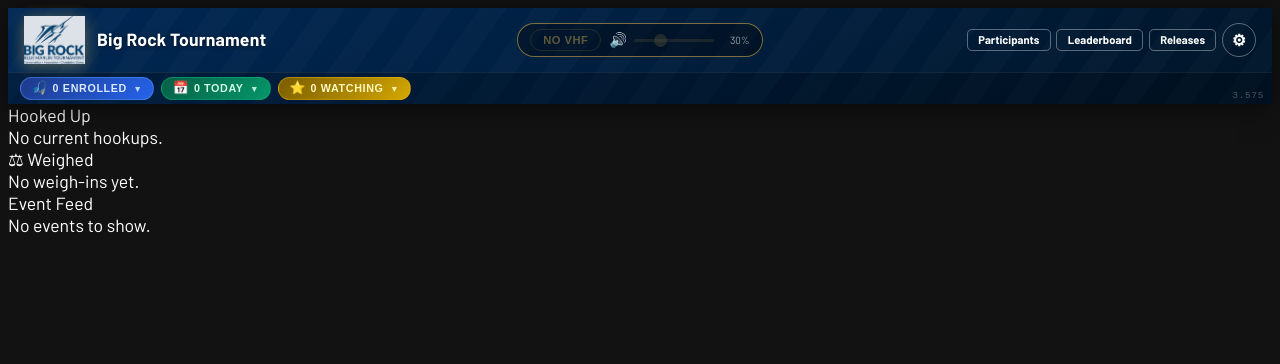
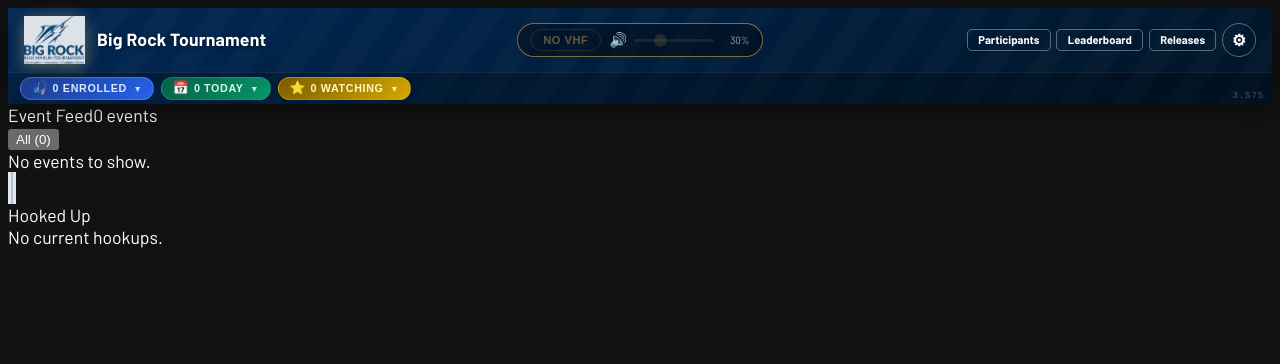
Before and after one commit to js9467/bigrock-app, a Flask app: page / in a window 1280 px wide. Shown: the top 364 px of the page. Run offline with Flask 3, Linux system fonts and the light colour scheme; data that the repository does not hold is empty; parts of the project's set-up code (start-up, migrations or seed data) failed here and were passed over; some libraries are stand-ins or nearby versions.

Commit message:
Filterable event feed with dynamic pills + touch-draggable column divider

```diff
--- a/static/css/base.css
+++ b/static/css/base.css
@@ -626,6 +626,37 @@ button:hover {
 }
 
 /* ==========================================
+   COLUMN DRAG HANDLE
+   ========================================== */
+.col-drag-handle {
+  width: 8px;
+  background: #e2e8f0;
+  cursor: col-resize;
+  flex-shrink: 0;
+  display: flex;
+  align-items: center;
+  justify-content: center;
+  transition: background 0.15s;
+  touch-action: none;
+  user-select: none;
+}
+.col-drag-handle:hover,
+.col-drag-handle:active {
+  background: #93c5fd;
+}
+.drag-grip {
+  width: 2px;
+  height: 32px;
+  background: rgba(0,0,0,0.18);
+  border-radius: 2px;
+}
+
+/* Events column header (filter pills row) */
+.events-col-header {
+  flex-shrink: 0;
+}
+
+/* ==========================================
    MOBILE PWA — portrait phone layout
    ========================================== */
 
@@ -730,6 +761,9 @@ button:hover {
   .mobile-main     { overflow: visible !important; flex: none !important; background: #0d1424; }
   .hooked-col      { width: 100% !important; order: unset !important; max-height: none !important; overflow-y: visible !important; background: transparent !important; border: none !important; }
   .events-col      { width: 100% !important; order: unset !important; max-height: none !important; overflow-y: visible !important; background: transparent !important; border: none !important; }
+  .col-drag-handle { display: none !important; }
+
+  /* Dark mode drag handle (desktop) */
   .mobile-tab-hidden { display: none !important; }
 
   /* ─── Header: stripped to essentials ─── */
@@ -824,15 +858,20 @@ button:hover {
     background: rgba(246,197,83,0.1) !important;
     border-color: rgba(246,197,83,0.22) !important;
   }
-  /* Section header bar "Event Feed" */
-  .events-col > .h-10 {
+  /* Section header bar "Event Feed" + filter pills */
+  .events-col-header {
     background: linear-gradient(90deg, rgba(30,58,74,0.95), rgba(13,20,36,0.9)) !important;
-    color: #f6c553 !important;
     border-bottom: 1px solid rgba(246,197,83,0.12) !important;
-    font-size: 0.75rem !important;
-    letter-spacing: 0.08em !important;
-    text-transform: uppercase;
   }
+  .events-col-header .text-base { color: #f6c553 !important; font-size: 0.75rem !important; letter-spacing: 0.08em; text-transform: uppercase; }
+  .events-col-header .text-xs.font-normal { color: rgba(246,197,83,0.5) !important; }
+  /* Filter pills in dark mode */
+  .events-col-header button {
+    font-size: 0.65rem !important;
+    padding: 0.2rem 0.55rem !important;
+  }
+  .events-col-header button.bg-blue-900 { background: #1e40af !important; color: #f1f5f9 !important; }
+  .events-col-header button:not(.bg-blue-900) { background: rgba(255,255,255,0.1) !important; color: #cbd5e1 !important; }
   /* Boat thumbnail: bigger */
   .event-row .w-14 { width: 3.75rem !important; height: 3.75rem !important; border-radius: 0.6rem !important; }
   .event-row img   { border-radius: 0.6rem !important; }
--- a/templates/index.html
+++ b/templates/index.html
@@ -130,20 +130,81 @@
     <button class="mobile-tab-btn" :class="{ active: mobileTab === 'hooked' }" @click="mobileTab = 'hooked'">
       &#127869; Hooked <span v-if="hooked.length" class="tab-badge">{{ hooked.length }}</span>
     </button>
-    <button class="mobile-tab-btn" :class="{ active: mobileTab === 'weighed' }" @click="mobileTab = 'weighed'">
-      &#9878; Weighed <span v-if="weighed.length" class="tab-badge">{{ weighed.length }}</span>
-    </button>
   </div>
 
   <!-- Content area fills remaining height; both columns scroll -->
   <main class="mobile-main flex-1 overflow-hidden">
     <!-- Always display columns side by side -->
-    <div class="mobile-columns flex h-full flex-row">
+    <div class="mobile-columns flex h-full flex-row" ref="mainCols">
+
+      <!-- Event Feed (scrolls, flex width) -->
+      <div class="overflow-y-auto event-feed order-1 events-col border-r border-gray-300"
+           :class="[mobileTab !== 'events' ? 'mobile-tab-hidden' : '']"
+           :style="{ width: (100 - hookedColWidth) + '%' }">
+
+        <!-- Feed header + filter pills -->
+        <div class="events-col-header border-b bg-gradient-to-r from-yellow-400 to-yellow-600 text-blue-900">
+          <div class="h-10 px-3 flex items-center justify-between">
+            <span class="text-base font-bold">Event Feed</span>
+            <span class="text-xs font-normal opacity-70">{{ filteredEvents.length }} events</span>
+          </div>
+          <div class="flex flex-wrap gap-1 px-2 pb-1.5">
+            <button @click="eventFilter=null"
+                    :class="eventFilter===null ? 'bg-blue-900 text-white' : 'bg-white/80 text-blue-900 hover:bg-white'"
+                    class="px-2 py-0.5 rounded text-xs font-semibold transition-colors">
+              All ({{ allEvents.length }})
+            </button>
+            <button v-for="f in availableFilters" :key="f"
+                    @click="eventFilter = eventFilter===f ? null : f"
+                    :class="eventFilter===f ? 'bg-blue-900 text-white' : 'bg-white/80 text-blue-900 hover:bg-white'"
+                    class="px-2 py-0.5 rounded text-xs font-semibold transition-colors">
+              {{ f }} ({{ allEvents.filter(e=>e.event===f).length }})
+            </button>
+          </div>
+        </div>
+
+        <div v-if="loading" class="p-3 text-gray-500 italic text-sm">Loading events...</div>
+        <div v-else-if="filteredEvents.length === 0" class="p-3 text-gray-500 italic text-sm">No events to show.</div>
+
+        <div v-for="event in filteredEvents" :key="event.timestamp + event.uid"
+             :class="['event-row p-2 border-b flex items-center gap-3 hover:bg-gray-50',
+                      isFollowed(event.uid) ? 'bg-yellow-100' : '',
+                      event.event === 'Weighed' ? 'border-l-4 border-l-blue-500' : '']">
+
+          <div class="relative w-14 h-14 bg-gray-200 flex items-center justify-center rounded overflow-hidden flex-shrink-0">
+            <img :src="getBoatImage(event.uid)" :key="boatImages[event.uid] || event.uid"
+                 loading="lazy" decoding="async" class="w-14 h-14 object-cover rounded opacity-0 transition-opacity duration-500"
+                 @load="$event.target.classList.add('opacity-100')" @error="onImageError($event)">
+          </div>
+
+          <div class="flex-1 min-w-0">
+            <div class="text-sm font-semibold truncate">{{ event.boat }}</div>
+            <div :class="['text-xs', event.event==='Weighed' ? 'text-blue-700 font-medium' : 'text-gray-500']">
+              {{ event.event }} &mdash; {{ event.time_str ? event.time_str + ' ago' : (formatDate(event.timestamp) + ' ' + formatTime(event.timestamp)) }}
+            </div>
+            <div class="text-xs text-gray-700 truncate">{{ event.details }}</div>
+          </div>
+
+          <button @click="toggleFollow(event.boat)"
+                  :class="isFollowed(event.uid) ? 'bg-green-600 hover:bg-green-700' : 'bg-gray-300 hover:bg-gray-400'"
+                  class="px-1.5 py-0.5 text-white rounded text-xs flex-shrink-0">
+            {{ isFollowed(event.uid) ? '\u2605' : '\u2606' }}
+          </button>
+        </div>
+      </div>
+
+      <!-- Drag handle -->
+      <div class="col-drag-handle order-2 flex-shrink-0"
+           @mousedown.prevent="startDrag"
+           @touchstart.prevent="startDragTouch">
+        <div class="drag-grip"></div>
+      </div>
 
       <!-- Hooked Column (scrolls) -->
-      <div class="hooked-col" :class="['w-1/5 bg-white border-l border-gray-300 overflow-y-auto order-3',
-                    hooked.length > 0 ? 'ring-4 ring-yellow-400 animate-pulse shadow-lg' : '',
-                    mobileTab !== 'hooked' ? 'mobile-tab-hidden' : '']">
+      <div class="hooked-col bg-white border-l border-gray-300 overflow-y-auto order-3"
+           :class="[hooked.length > 0 ? 'ring-4 ring-yellow-400 animate-pulse shadow-lg' : '',
+                    mobileTab !== 'hooked' ? 'mobile-tab-hidden' : '']"
+           :style="{ width: hookedColWidth + '%' }">
         <div class="h-10 px-3 border-b text-base font-bold flex items-center justify-between bg-gradient-to-r from-yellow-400 to-yellow-600 text-blue-900">
           Hooked Up <span v-if="hooked.length > 0">({{ hooked.length }})</span>
         </div>
@@ -167,71 +228,7 @@
           <button @click="toggleFollow(event.boat)"
                   :class="isFollowed(event.uid) ? 'bg-green-600 hover:bg-green-700' : 'bg-gray-300 hover:bg-gray-400'"
                   class="px-1.5 py-0.5 text-white rounded text-xs flex-shrink-0">
-            {{ isFollowed(event.uid) ? '★' : '☆' }}
-          </button>
-        </div>
-      </div>
-
-      <!-- Weighed Column (scrolls) -->
-      <div :class="['w-1/5 bg-white border-l border-gray-300 overflow-y-auto order-2', mobileTab !== 'weighed' ? 'mobile-tab-hidden' : '']">
-        <div class="h-10 px-3 border-b text-base font-bold flex items-center justify-between bg-gradient-to-r from-blue-700 to-blue-900 text-white">
-          &#9878; Weighed <span v-if="weighed.length > 0">({{ weighed.length }})</span>
-        </div>
-
-        <div v-if="weighed.length === 0" class="p-3 text-gray-500 italic text-sm">No weigh-ins yet.</div>
-
-        <div v-for="event in weighed" :key="event.timestamp + event.uid"
-             :class="['p-2 border-b hover:bg-gray-50 flex items-center gap-2', isFollowed(event.uid) ? 'bg-yellow-100' : '']">
-
-          <div class="relative w-12 h-12 bg-gray-200 flex items-center justify-center rounded overflow-hidden flex-shrink-0">
-            <img :src="getBoatImage(event.uid)" :key="boatImages[event.uid] || event.uid"
-                 loading="lazy" decoding="async" class="w-12 h-12 object-cover rounded opacity-0 transition-opacity duration-500"
-                 @load="$event.target.classList.add('opacity-100')" @error="onImageError($event)">
-          </div>
-
-          <div class="flex-1 min-w-0">
-            <div class="text-sm font-semibold truncate">{{ event.boat }}</div>
-            <div class="text-xs text-blue-700 font-medium truncate">{{ event.details }}</div>
-            <div class="text-xs text-gray-500">{{ event.time_str ? event.time_str + ' ago' : (formatDate(event.timestamp) + ' ' + formatTime(event.timestamp)) }}</div>
-          </div>
-
-          <button @click="toggleFollow(event.boat)"
-                  :class="isFollowed(event.uid) ? 'bg-green-600 hover:bg-green-700' : 'bg-gray-300 hover:bg-gray-400'"
-                  class="px-1.5 py-0.5 text-white rounded text-xs flex-shrink-0">
-            {{ isFollowed(event.uid) ? '★' : '☆' }}
-          </button>
-        </div>
-      </div>
-
-      <!-- Event Feed (scrolls) -->
-      <div :class="['w-3/5 overflow-y-auto event-feed order-1 events-col border-r border-gray-300', mobileTab !== 'events' ? 'mobile-tab-hidden' : '']">
-
-        <div class="h-10 px-3 border-b text-base font-bold flex items-center justify-between bg-gradient-to-r from-yellow-400 to-yellow-600 text-blue-900">
-          Event Feed
-        </div>
-
-        <div v-if="loading" class="p-3 text-gray-500 italic text-sm">Loading events...</div>
-        <div v-else-if="events.length === 0" class="p-3 text-gray-500 italic text-sm">No events to show.</div>
-
-        <div v-for="event in events" :key="event.timestamp + event.uid"
-             :class="['event-row p-2 border-b flex items-center gap-3 hover:bg-gray-50', isFollowed(event.uid) ? 'bg-yellow-100' : '']">
-
-          <div class="relative w-14 h-14 bg-gray-200 flex items-center justify-center rounded overflow-hidden flex-shrink-0">
-            <img :src="getBoatImage(event.uid)" :key="boatImages[event.uid] || event.uid"
-                 loading="lazy" decoding="async" class="w-14 h-14 object-cover rounded opacity-0 transition-opacity duration-500"
-                 @load="$event.target.classList.add('opacity-100')" @error="onImageError($event)">
-          </div>
-
-          <div class="flex-1 min-w-0">
-            <div class="text-sm font-semibold truncate">{{ event.boat }}</div>
-            <div class="text-xs text-gray-500">{{ event.event }} — {{ event.time_str ? event.time_str + ' ago' : (formatDate(event.timestamp) + ' ' + formatTime(event.timestamp)) }}</div>
-            <div class="text-xs text-gray-700 truncate">{{ event.details }}</div>
-          </div>
-
-          <button @click="toggleFollow(event.boat)"
-                  :class="isFollowed(event.uid) ? 'bg-green-600 hover:bg-green-700' : 'bg-gray-300 hover:bg-gray-400'"
-                  class="px-1.5 py-0.5 text-white rounded text-xs flex-shrink-0">
-            {{ isFollowed(event.uid) ? '★' : '☆' }}
+            {{ isFollowed(event.uid) ? '\u2605' : '\u2606' }}
           </button>
         </div>
       </div>
@@ -256,6 +253,9 @@ const vm = createApp({
     return {
       events: [], hooked: [], weighed: [], boatImages: {},
       mobileTab: 'events',
+      eventFilter: null,
+      hookedColWidth: Number(localStorage.getItem('hookedColWidth') || 25),
+      _dragState: null,
       tournamentLogo: '', tournamentDate: '', tournamentName: '', version: '', loading: false, initialLoad: true,
       followed: [], lastEventTimestamps: new Set(),
       boatsTodayCount: 0, boatsTodayList: [],
@@ -297,6 +297,25 @@ const vm = createApp({
     window.playFollowed = () => this.playSound(this.settings.followed_sound);
     window.playBoated = () => this.playSound(this.settings.boated_sound);
     window.playHooked = () => this.playSound(this.settings.hooked_sound);
+  },
+
+  computed: {
+    allEvents() {
+      const combined = [...this.events, ...this.weighed];
+      combined.sort((a, b) => (b.timestamp || '').localeCompare(a.timestamp || ''));
+      return combined;
+    },
+    availableFilters() {
+      const types = new Set(this.allEvents.map(e => e.event).filter(Boolean));
+      const ORDER = ['Weighed','Boated','Released','Hooked Up','Pulled Hook','Wrong Species','Other'];
+      const sorted = ORDER.filter(t => types.has(t));
+      for (const t of [...types].sort()) { if (!sorted.includes(t)) sorted.push(t); }
+      return sorted;
+    },
+    filteredEvents() {
+      if (!this.eventFilter) return this.allEvents;
+      return this.allEvents.filter(e => e.event === this.eventFilter);
+    },
   },
 
   methods:{
@@ -474,6 +493,39 @@ const vm = createApp({
         }
       }
     },
+    startDrag(e) {
+      if (!this.$refs.mainCols) return;
+      this._dragState = { startX: e.clientX, startWidth: this.hookedColWidth, totalWidth: this.$refs.mainCols.offsetWidth };
+      const move = (ev) => this._onDragMove(ev.clientX);
+      const up = () => {
+        document.removeEventListener('mousemove', move);
+        document.removeEventListener('mouseup', up);
+        this._dragState = null;
+        localStorage.setItem('hookedColWidth', this.hookedColWidth);
+      };
+      document.addEventListener('mousemove', move);
+      document.addEventListener('mouseup', up);
+    },
+    startDragTouch(e) {
+      if (!this.$refs.mainCols) return;
+      const t = e.touches[0];
+      this._dragState = { startX: t.clientX, startWidth: this.hookedColWidth, totalWidth: this.$refs.mainCols.offsetWidth };
+      const move = (ev) => { ev.preventDefault(); this._onDragMove(ev.touches[0].clientX); };
+      const up = () => {
+        document.removeEventListener('touchmove', move);
+        document.removeEventListener('touchend', up);
+        this._dragState = null;
+        localStorage.setItem('hookedColWidth', this.hookedColWidth);
+      };
+      document.addEventListener('touchmove', move, { passive: false });
+      document.addEventListener('touchend', up);
+    },
+    _onDragMove(clientX) {
+      if (!this._dragState) return;
+      const dx = this._dragState.startX - clientX; // drag left = wider hooked col
+      const newPct = this._dragState.startWidth + (dx / this._dragState.totalWidth * 100);
+      this.hookedColWidth = Math.max(12, Math.min(50, Math.round(newPct * 10) / 10));
+    },
     setupMessages(){this.messageQueue=[];if(!navigator.onLine)this.enqueueMessage(`📡 Offline. <a href='/settings-page'>Connect to WiFi</a>`);this.updateDemoMessage();},
     updateDemoMessage(){if(this.settings.data_source==='demo'){this.enqueueMessage(`🎣 You are currently in demo mode. Events are being generated from prior tournaments. — <a href="#" onclick="window.vm.injectPalmerLouEvent();return false;">Click here to simulate a "fish boated" event!</a>`);}},
     enqueueMessage(m){if(!this.messageQueue.includes(m))this.messageQueue.push(m);},
```
